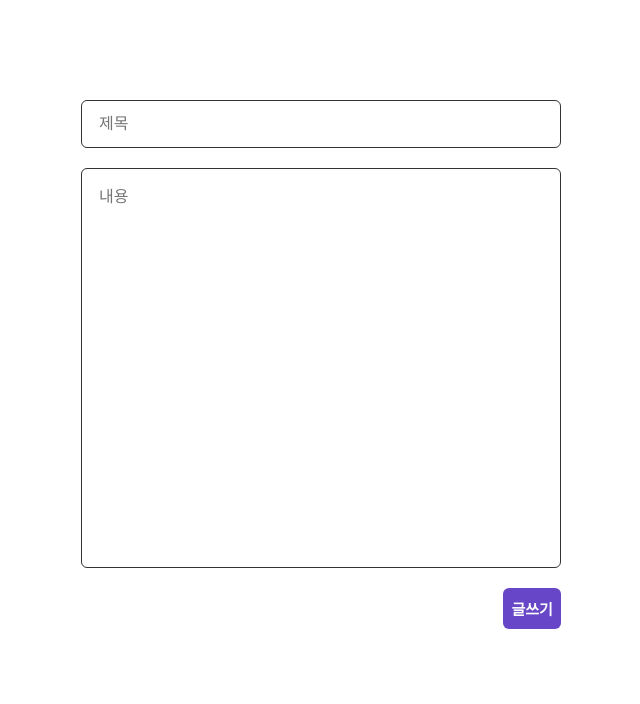
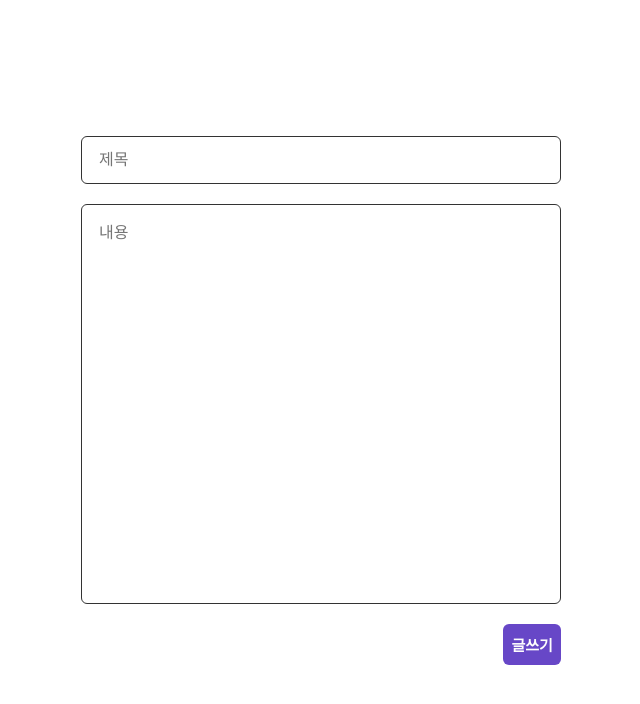
Before and after one commit to Ppakgong/ppak_crud_frontend, a React (Vite) app: page /post in a window 1280 px wide. Shown: the top 704 px of the page, without its empty margins (319-959 px from the left). Built offline with nearby package versions, Linux system fonts and the light colour scheme.

Commit message:
feat: Post Option 생성

```diff
--- a/src/pages/Post.tsx
+++ b/src/pages/Post.tsx
@@ -15,8 +15,9 @@ const Container = styled.main`
   width: 100%;
   height: 100%;
   min-height: 100vh;
-  padding: 100px 400px;
+  padding: 70px 400px;
   display: flex;
   flex-direction: column;
   align-items: center;
+  justify-content: center;
 `;
```
Also changed, not shown: src/components/organisms/Post/Post.tsx (+56 -0 lines).
